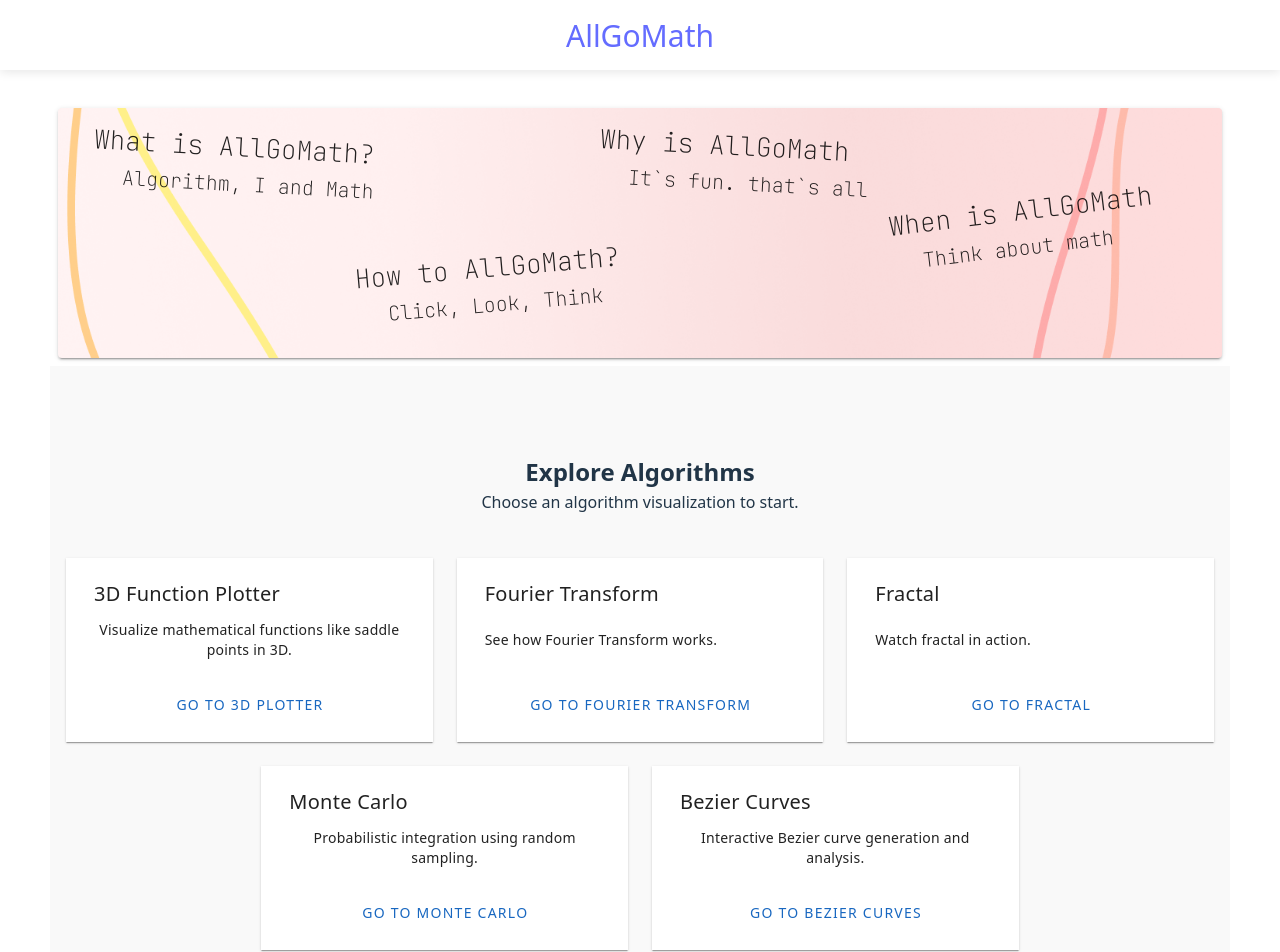
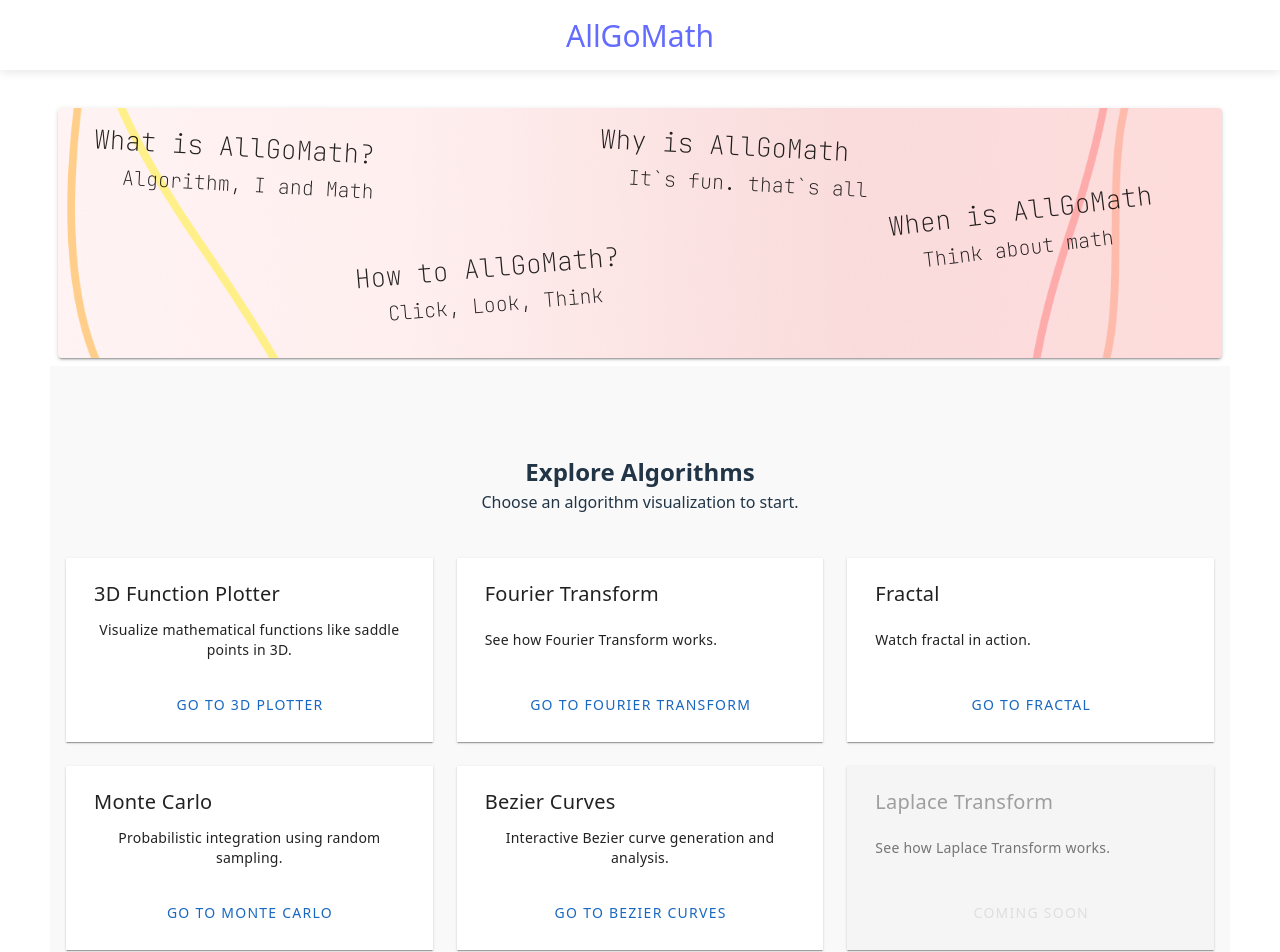
Before and after one commit to YeomYuJun/front_allgo, a Vue app: page / in a window 1280 px wide. Shown: the top 952 px of the page. Built offline with nearby package versions, Linux system fonts and the light colour scheme.

Commit message:
Fix add Home Card and add slide Btn Icon

```diff
--- a/src/components/Home.vue
+++ b/src/components/Home.vue
@@ -24,7 +24,7 @@
                         </div>
                         <div class="text_wrap textbox5">
                             <p class="text_qst">Where is AllGoMath</p>
-                            <p class="text_ans">www.allgomath.com</p>
+                            <p class="text_ans">allgomath.com</p>
                         </div>
                     </div>
                 </v-card>
@@ -139,6 +139,21 @@
                         <v-card-actions class="justify-center">
                              <v-btn color="primary" @click="navigateTo('/bezier')">
                                 Go to Bezier Curves
+                            </v-btn>
+                        </v-card-actions>
+                    </v-card>
+                </v-col>
+                <!-- Bezier Curves -->
+                <v-col cols="12" sm="6" md="4">
+                    <v-card class="pa-3 coming-soon-card" outlined tile>
+                        <v-card-title class="justify-center">Laplace Transform</v-card-title>
+                        <v-card-text class="text-center">
+                            See how Laplace Transform works.
+                        </v-card-text>
+                        <v-card-actions class="justify-center">
+                             <v-btn color="grey lighten-1" disabled @click="navigateTo('/laplace-transform')">
+                                <!-- Go to Laplace Transform -->
+                                Coming Soon
                             </v-btn>
                         </v-card-actions>
                     </v-card>
--- a/src/main.js
+++ b/src/main.js
@@ -10,6 +10,9 @@ import * as components from 'vuetify/components'
 import * as directives from 'vuetify/directives'
 import './assets/css/fonts.css'
 
+// Material Design Icons 임포트
+import '@mdi/font/css/materialdesignicons.css'
+
 const vuetify = createVuetify({
   components,
   directives,
```
